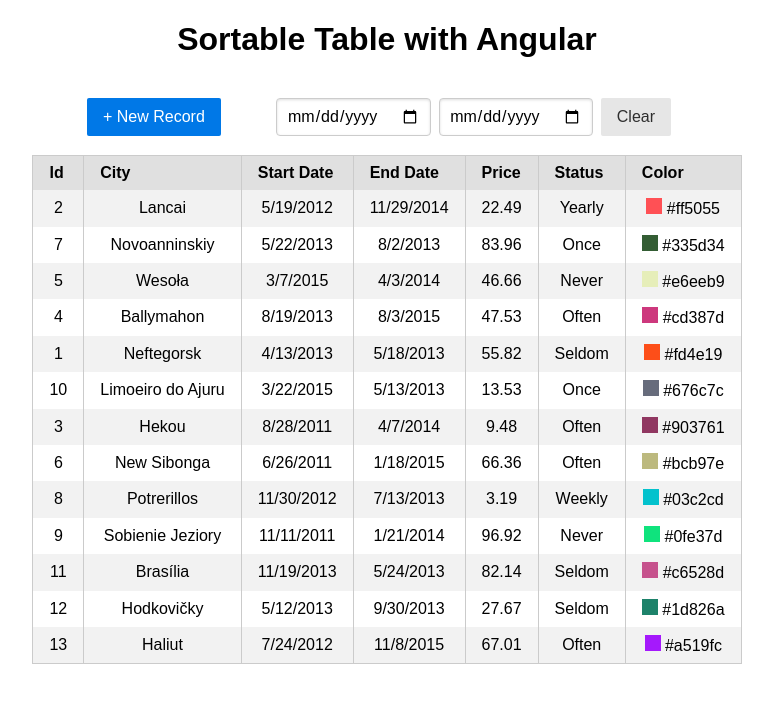
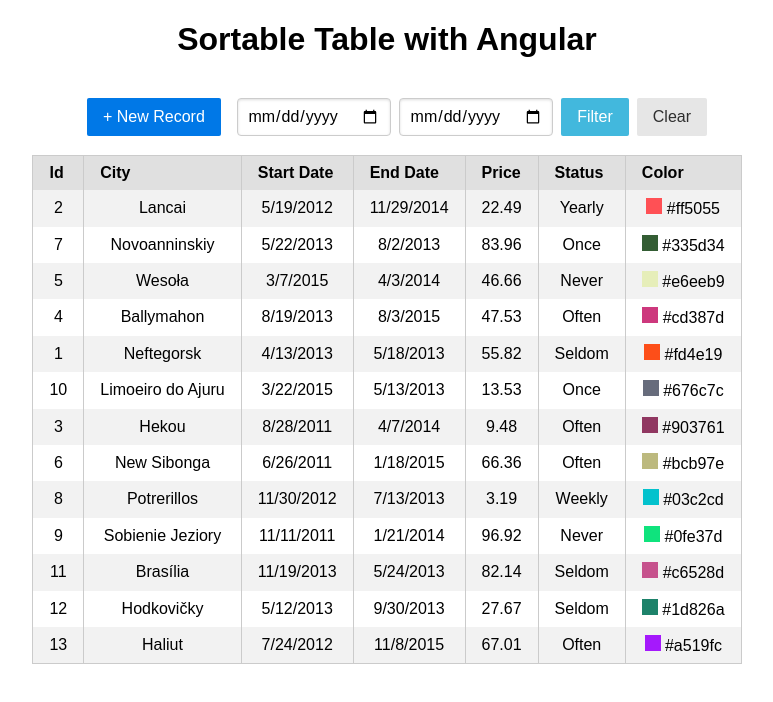
Before and after one commit to shindesharad71/MEAN-Stack-CRUD-With-TypeScript, an Angular app: page / in a window 1280 px wide. Shown: the top 702 px of the page, without its empty margins (253-1026 px from the left). Built offline with nearby package versions, Linux system fonts and the light colour scheme.

Commit message:
Added: Filter

```diff
--- a/src/app/toolbar/toolbar.component.html
+++ b/src/app/toolbar/toolbar.component.html
@@ -23,7 +23,8 @@
 			placeholder="End Date"
 			(change)="onDateChange($event)"
 			[(ngModel)]="endDate"
-		/>
+    />
+    <button class="pure-button button-secondary" (click)="filterCities()">Filter</button>
 		<button class="pure-button" (click)="clearDate()">Clear</button>
 	</div>
 </form>
--- a/src/app/toolbar/toolbar.component.scss
+++ b/src/app/toolbar/toolbar.component.scss
@@ -21,3 +21,9 @@
   color: #fff;
   margin-left: 8px;
 }
+
+.button-secondary {
+  background: rgb(66, 184, 221);
+  color: #fff;
+  margin-right: 8px;
+}
--- a/src/app/toolbar/toolbar.component.ts
+++ b/src/app/toolbar/toolbar.component.ts
@@ -17,7 +17,11 @@ export class ToolbarComponent implements OnInit {
 	onDateChange(event): void {
 		console.log(this.startDate);
 		console.log(this.endDate);
-	}
+  }
+
+  filterCities(): void {
+
+  }
 
 	clearDate(): void {
 		this.startDate = null;
```
